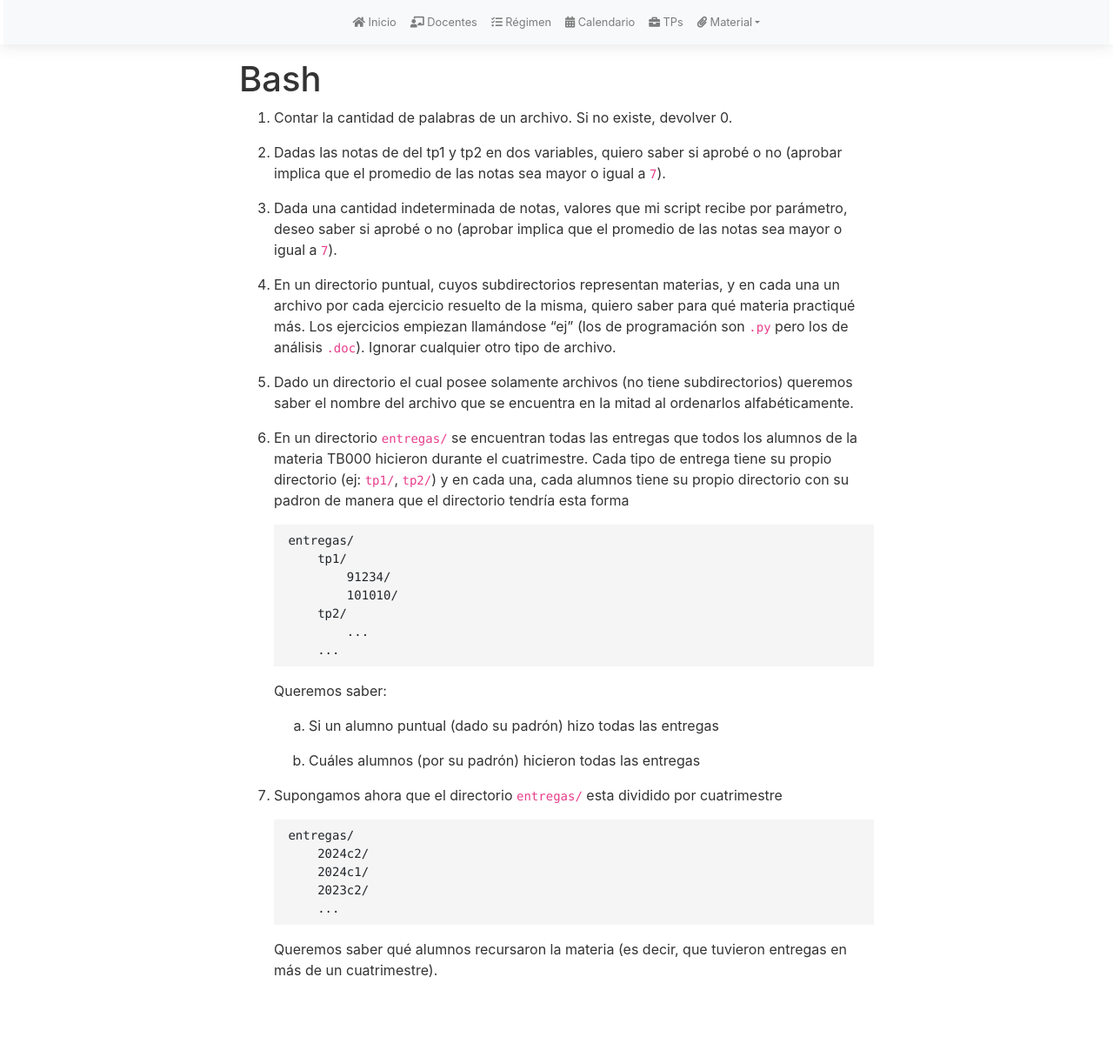
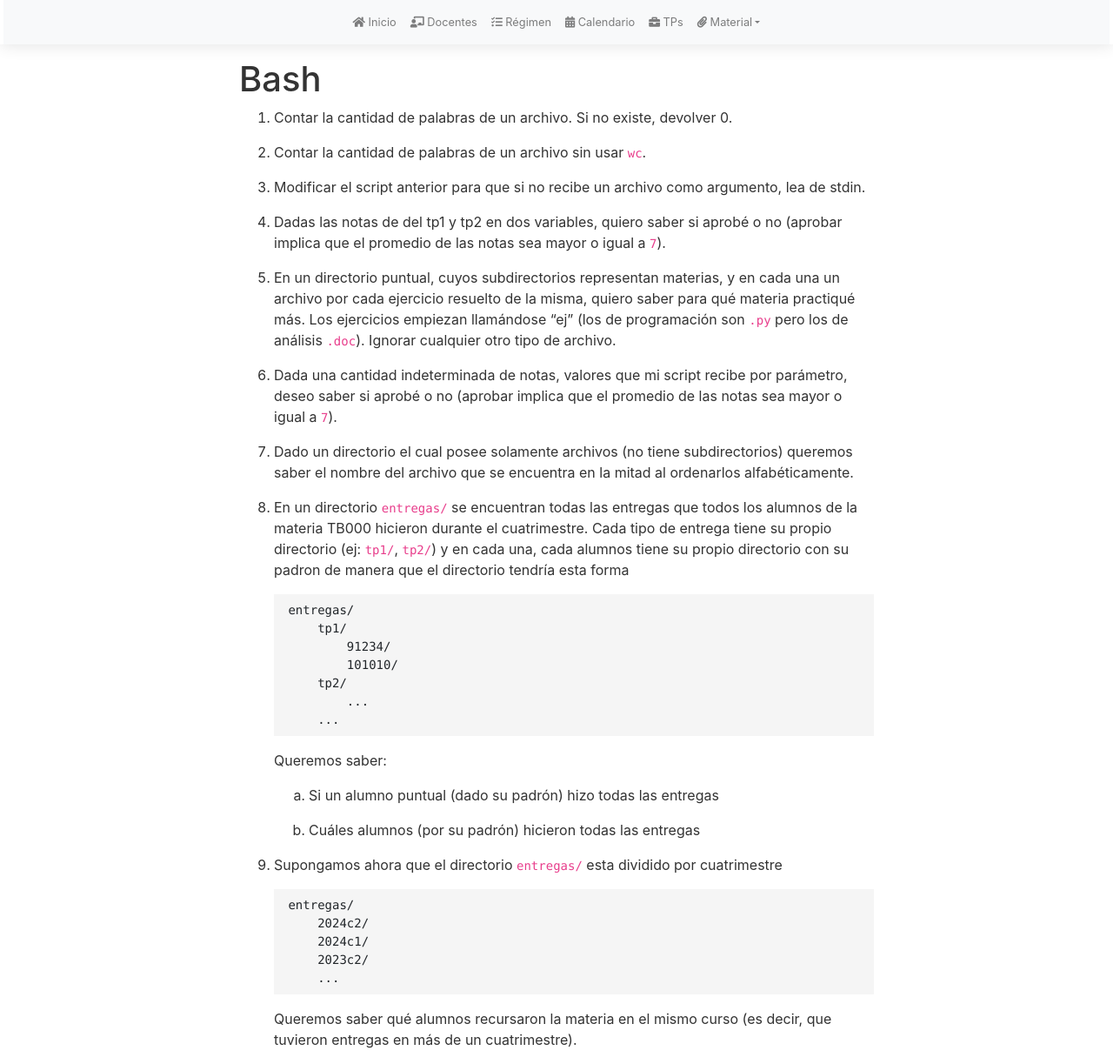
Before and after one commit to intro-tb022/intro, a Jekyll site: the page built from material/guias/bash.md, in a window 1280 px wide and 1223 px high. Shown: the whole window at 87% size. Built offline with Jekyll 4.4.1, drawn with Linux system fonts in a browser that asks for light colours; nearby versions of some CDN libraries; our own code applies the rules of GitHub Pages for plain Markdown files.

Commit message:
Minor fixes to bash.md

````diff
--- a/material/guias/bash.md
+++ b/material/guias/bash.md
@@ -2,11 +2,15 @@
 
 1. Contar la cantidad de palabras de un archivo. Si no existe, devolver 0.
 
+1. Contar la cantidad de palabras de un archivo sin usar `wc`.
+
+1. Modificar el script anterior para que si no recibe un archivo como argumento, lea de stdin.
+
 1. Dadas las notas de del tp1 y tp2 en dos variables, quiero saber si aprobé o no (aprobar implica que el promedio de las notas sea mayor o igual a `7`).
 
+1. En un directorio puntual, cuyos subdirectorios representan materias, y en cada una un archivo por cada ejercicio resuelto de la misma, quiero saber para qué materia practiqué más. Los ejercicios empiezan llamándose "ej" (los de programación son `.py` pero los de análisis `.doc`). Ignorar cualquier otro tipo de archivo.
+
 1. Dada una cantidad indeterminada de notas, valores que mi script recibe por parámetro, deseo saber si aprobé o no (aprobar implica que el promedio de las notas sea mayor o igual a `7`).
-
-1. En un directorio puntual, cuyos subdirectorios representan materias, y en cada una un archivo por cada ejercicio resuelto de la misma, quiero saber para qué materia practiqué más. Los ejercicios empiezan llamándose "ej" (los de programación son `.py` pero los de análisis `.doc`). Ignorar cualquier otro tipo de archivo.
 
 1. Dado un directorio el cual posee solamente archivos (no tiene subdirectorios) queremos saber el nombre del archivo que se encuentra en la mitad al ordenarlos alfabéticamente.
 
@@ -39,4 +43,4 @@
         ...
     ```
 
-    Queremos saber qué alumnos recursaron la materia (es decir, que tuvieron entregas en más de un cuatrimestre).
+    Queremos saber qué alumnos recursaron la materia en el mismo curso (es decir, que tuvieron entregas en más de un cuatrimestre).
````
